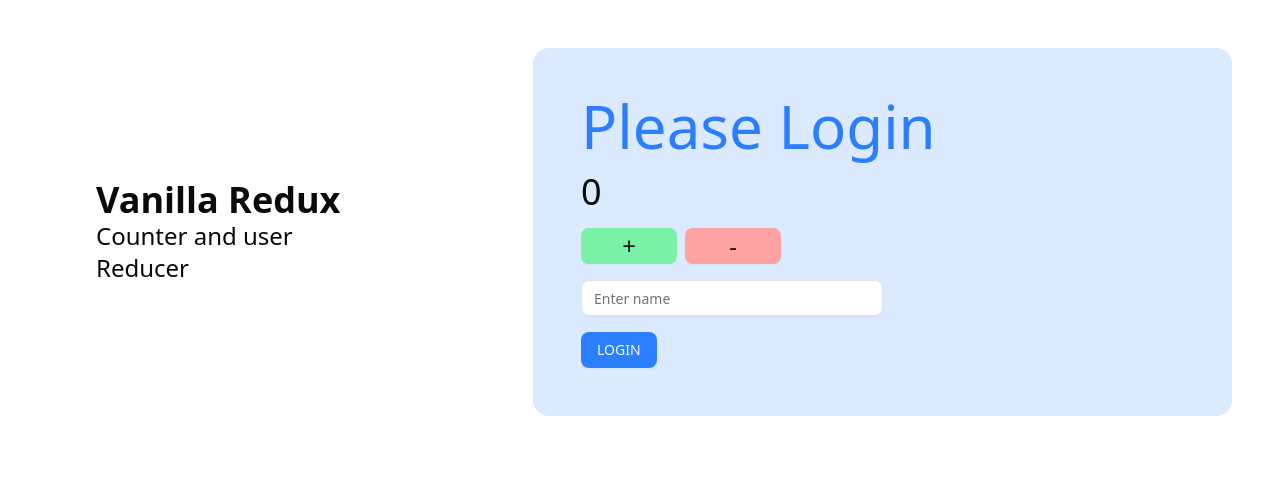
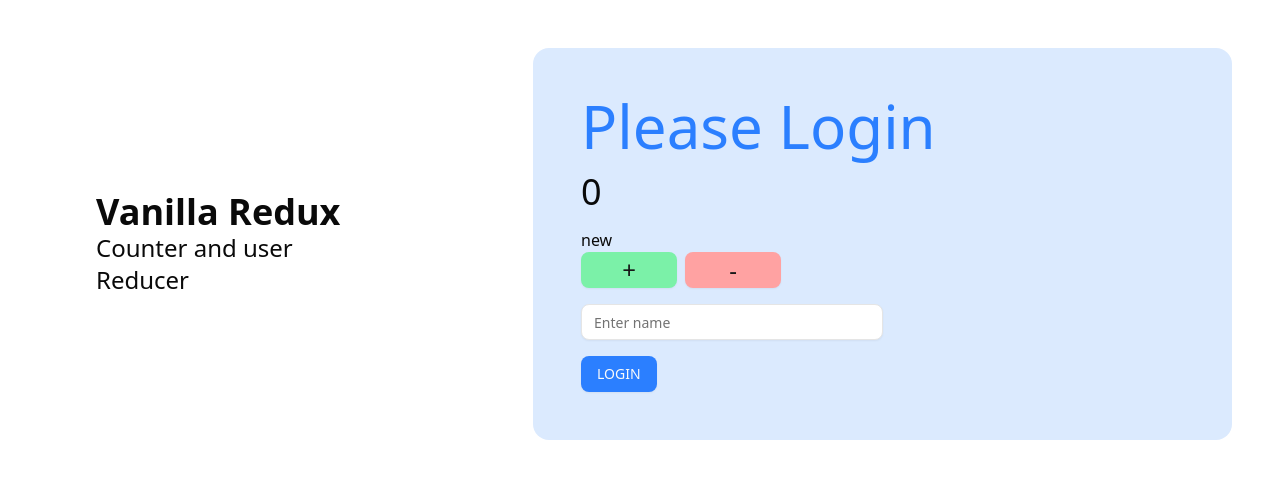
Before and after one commit to d-invisible/reactRedux-basic1, a React (Vite) app: page / in a window 1280 px wide. Shown: the top 478 px of the page. Built offline with nearby package versions, Linux system fonts and the light colour scheme.

Commit message:
add wrong

```diff
--- a/src/myComp/counter/Inside.jsx
+++ b/src/myComp/counter/Inside.jsx
@@ -8,6 +8,7 @@ const Inside = () => {
     <>
     <h1 className='mb-4 text-6xl text-blue-500'>{user.name}</h1>
     <h1 className='mb-4 text-4xl'>{counter.count}</h1>
+    <p>new</p>
     </>
 
   )
```
